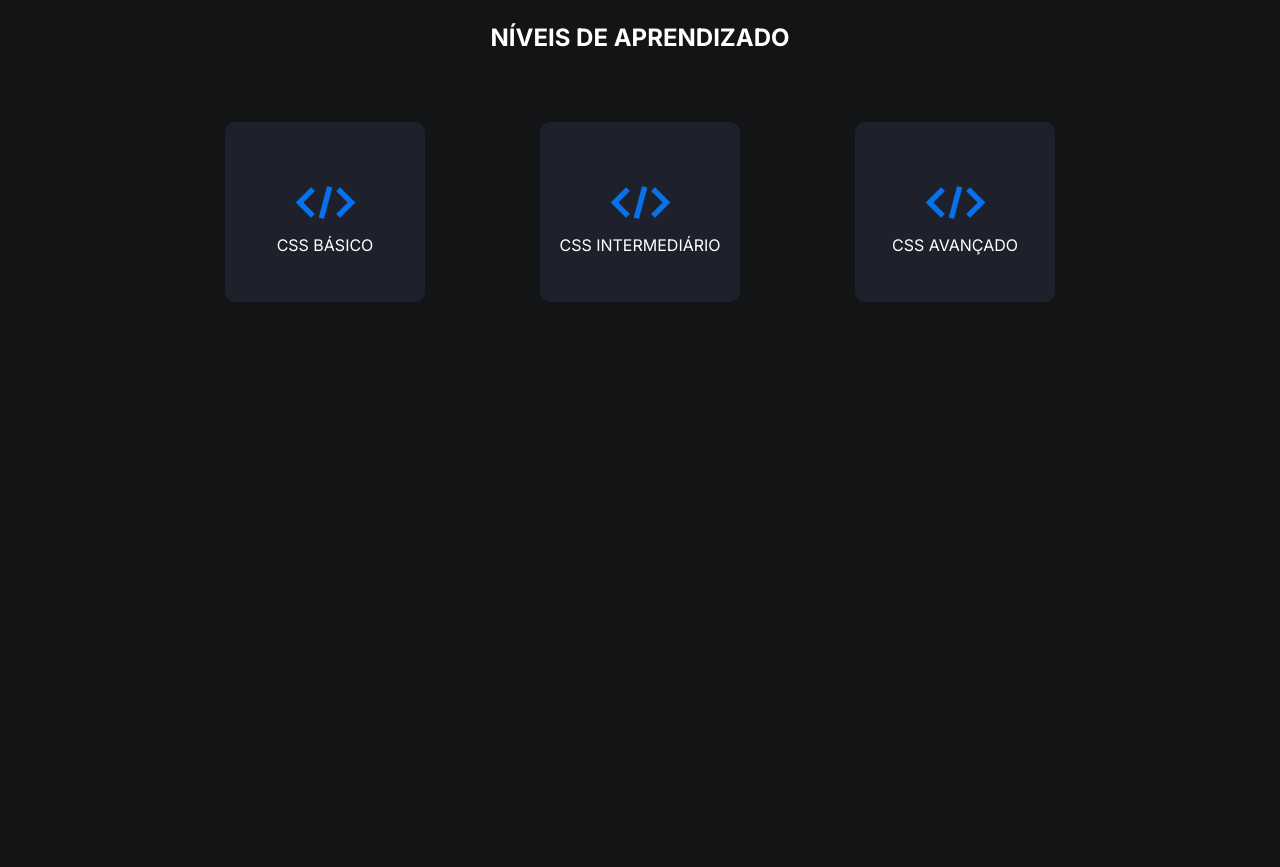
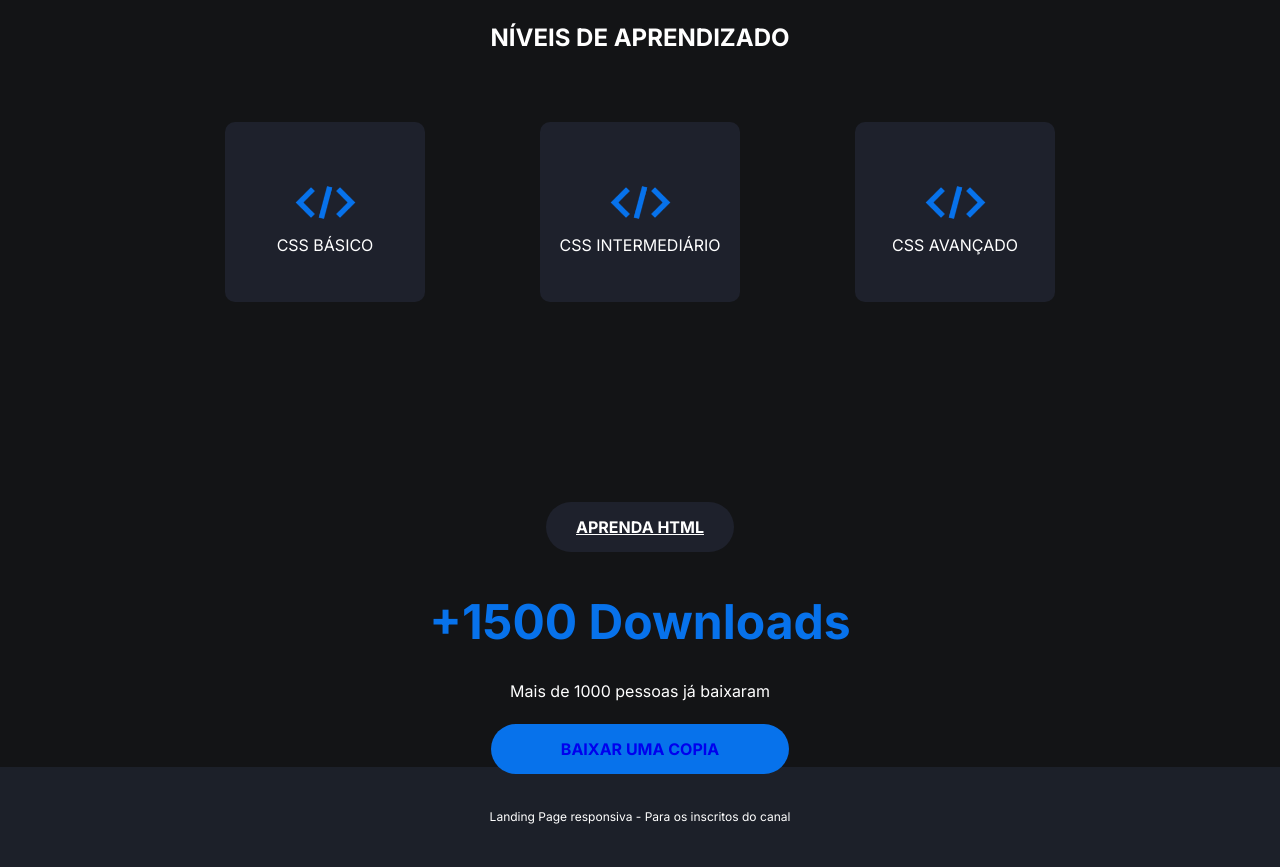
Before and after one commit to thalesrr1/HTMLpro, a plain HTML site: page index.html in a window 1280 px wide. Shown: the part 710-1577 px from the top of the page. Before the commit the page ends 1062 px from the top, so only its background shows below. Drawn offline with Linux system fonts and the light colour scheme.

Commit message:
Completed Layout version desktop

```diff
--- a/css/style.css
+++ b/css/style.css
@@ -101,3 +101,57 @@ header .logo {
     width: 65px;
     height: 65px;
 }
+
+.section-3 {
+    display: flex;
+    justify-content: center;
+    flex-direction: column;
+    align-items: center;
+    margin-top: 200px;
+    margin-bottom: 50px;
+}
+
+.button-2 {
+    display: inline-block;
+    background-color: #1E212C;
+    color: var(--color-font);
+    padding: 15px 30px;
+    border-radius: 50px;
+    font-weight: bold
+}
+
+.section-3 h2 {
+    font-size: 48px;
+    color: #0772EB;
+}
+
+.section-3 p {
+    color: var(--color-font);
+    margin-top: -10px;
+}
+
+footer {
+    display: flex;
+    flex-direction: column;
+    align-items: center;
+    justify-content: center;
+    background-color: #1C2029;
+    height: 100px;
+}
+
+.button-footer {
+    display: inline-block;
+    padding: 15px 70px;
+    background-color: var(--color-buttom);
+    border-radius: 50px;
+    font-weight: bold;
+    text-decoration: none;
+    margin-top: -45px;
+}
+
+footer p {
+    color: var(--color-font);
+    font-size: 12px;
+    margin-top: 35px;
+    margin-bottom: 40px;
+}
--- a/index.html
+++ b/index.html
@@ -43,5 +43,15 @@
             </div>
         </div>
     </section>
+    <!-- Section 3 -->
+    <section class="section-3">
+        <a href="#" class="button-2">APRENDA HTML</a>
+        <h2>+1500 Downloads</h2>
+        <p>Mais de 1000 pessoas já baixaram</p>
+    </section>
+    <footer>
+        <a href="#" class="button-footer">BAIXAR UMA COPIA</a>
+        <p>Landing Page responsiva - Para os inscritos do canal</p>
+    </footer>
 </body>
 </html>
```
